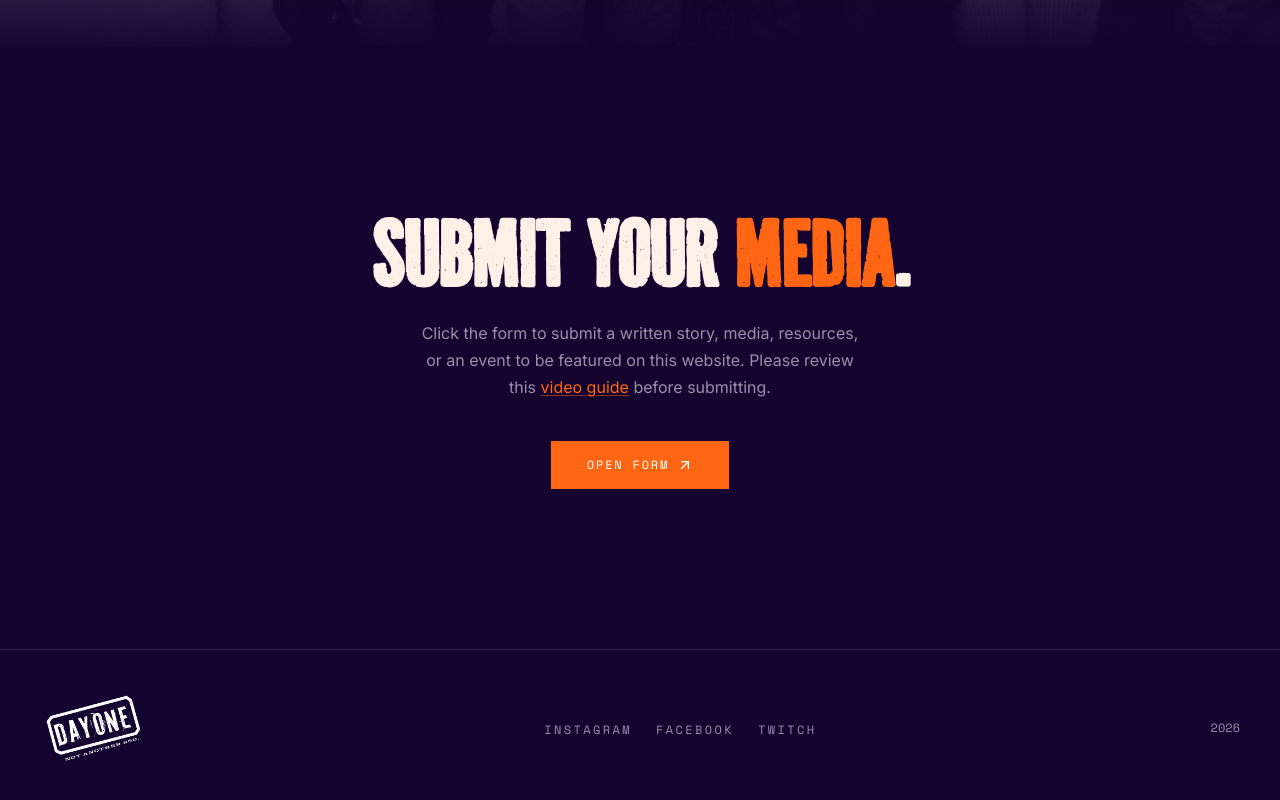
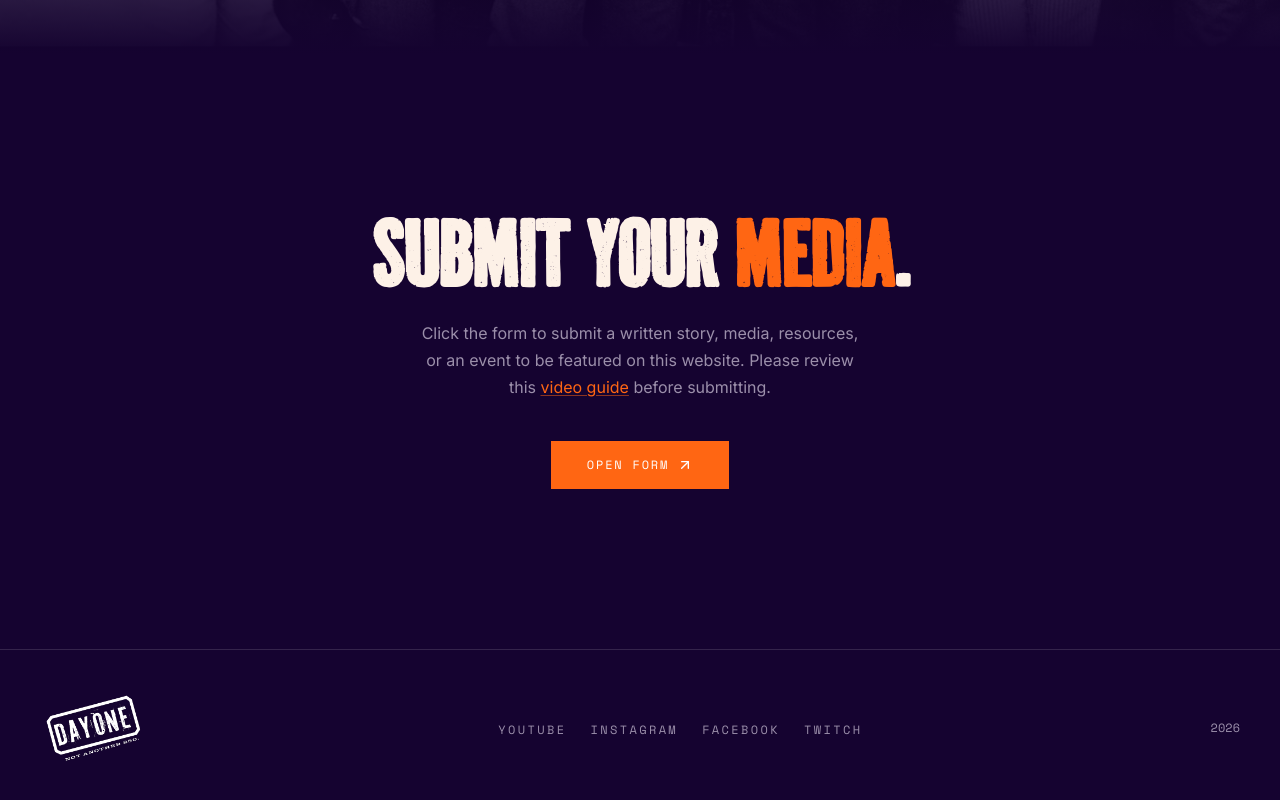
Before and after one commit to dayonemovement/dayonemovement.github.io, a React (Vite) app: page / in a window 1280 px wide. Shown: the part 5151-5951 px from the top of the page. Built offline with nearby package versions, Linux system fonts and the light colour scheme.

Commit message:
fix: yt link back

```diff
--- a/src/components/Footer.jsx
+++ b/src/components/Footer.jsx
@@ -3,7 +3,7 @@ import logoDark from '../assets/dayone-dark-sm.png'
 import logoWhite from '../assets/dayone-white-sm.png'
 
 const social = [
-    // { label: 'YouTube', href: 'https://www.youtube.com/@Dayonemvmt' },
+    { label: 'YouTube', href: 'https://www.youtube.com/@Dayonemvmt' },
     { label: 'Instagram', href: 'https://instagram.com/dayonemvmt' },
     { label: 'FaceBook', href: 'https://www.facebook.com/dayonemvmt' },
     { label: 'Twitch', href: 'https://m.twitch.tv/dayonemvmt/' }
```
